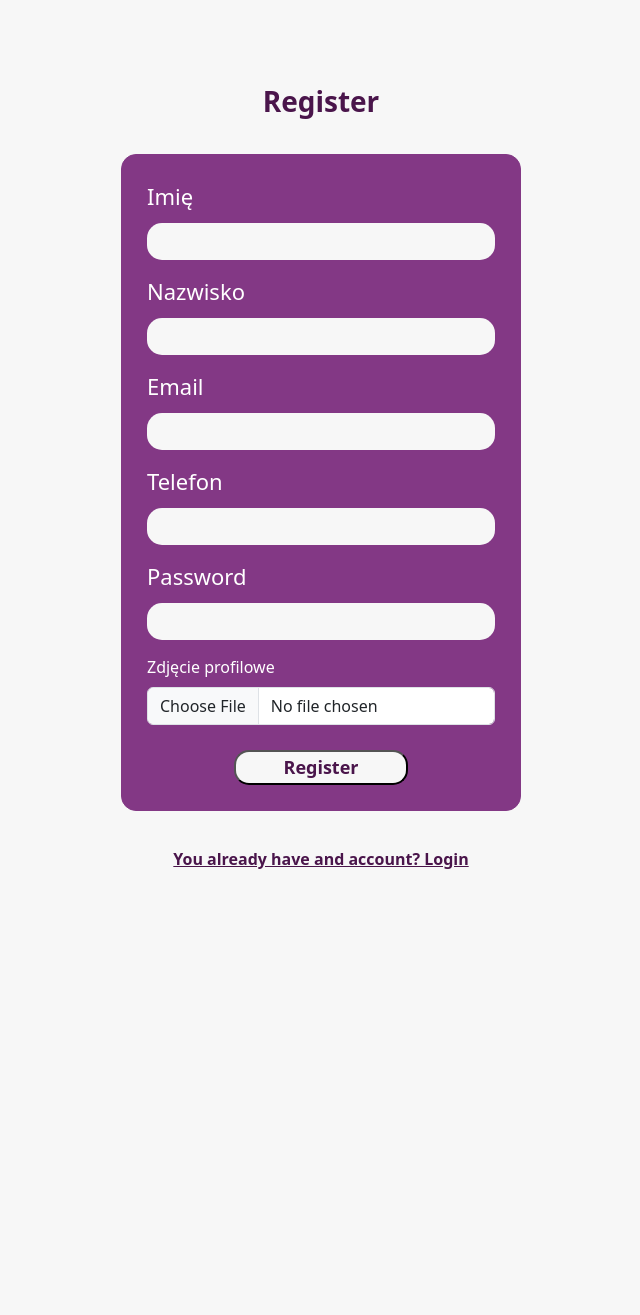
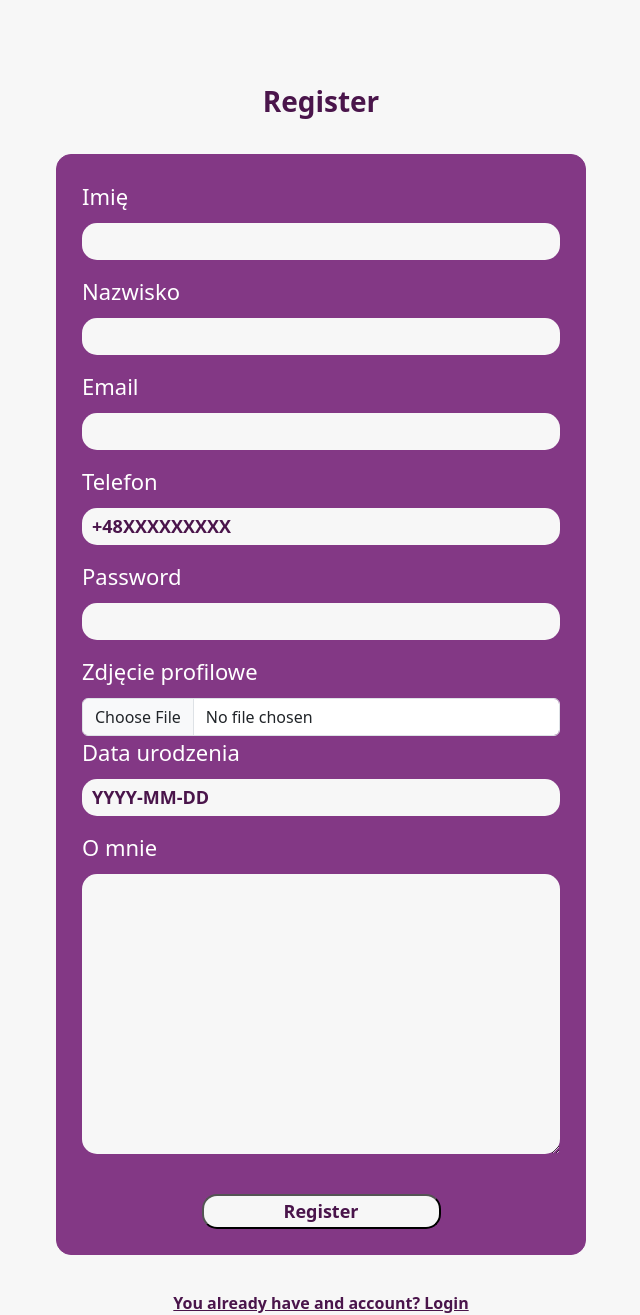
Before and after one commit to smuzka/Pite-Carpooling-site, a Django app: page /register in a window 1280 px wide. Shown: the part 85-1400 px from the top of the page, without its empty margins (319-959 px from the left). Before the commit the page ends 954 px from the top, so only its background shows below. Run offline with Django 4.2, Linux system fonts and the light colour scheme; some libraries are stand-ins or nearby versions.

Commit message:
Added register, login and logout functionality

```diff
--- a/carpooling/carpooling/settings.py
+++ b/carpooling/carpooling/settings.py
@@ -38,6 +38,7 @@ INSTALLED_APPS = [
     "django.contrib.sessions",
     "django.contrib.messages",
     "django.contrib.staticfiles",
+    'widget_tweaks',
     'sass_processor',
     'ideas',
     'bootstrap5',
--- a/carpooling/carpooling/urls.py
+++ b/carpooling/carpooling/urls.py
@@ -25,4 +25,5 @@ urlpatterns = [
     path("profile", views.profile),
     path("search", views.search),
     path("new-route", views.new_route),
+    path("logout", views.logout_request)
 ]
--- a/carpooling/ideas/forms.py
+++ b/carpooling/ideas/forms.py
@@ -1,15 +1,20 @@
 from django import forms
+from django.contrib.auth.forms import AuthenticationForm
+
 from .models import User, Ride, City
 from phonenumber_field.formfields import PhoneNumberField
 
 class UserForm(forms.ModelForm):
     class Meta:
         model = User
-        fields = ['fname', 'lname', 'aboutme', 'birth_date', 'profile_picture', 'email', 'phone_number', 'passwd']
+        fields = ['first_name', 'last_name', 'about_me', 'birth_date', 'profile_picture', 'email', 'phone_number', 'password']
         phone_number = PhoneNumberField()
+        birth_date = forms.DateField()
         widgets = {
-            'passwd': forms.PasswordInput(),
+            'password': forms.PasswordInput(),
         }
+
+
 
 class RideForm(forms.ModelForm):
     class Meta:
--- a/carpooling/ideas/models.py
+++ b/carpooling/ideas/models.py
@@ -4,17 +4,14 @@ from phonenumber_field.modelfields import PhoneNumberField
 # Create your models here.
 class User(models.Model):
     join_date = models.DateField(auto_now_add=True, blank=True)
-
-    fname = models.CharField(max_length=200)
-    lname = models.CharField(max_length=200)
-    aboutme = models.TextField(blank=True, null=True, default=None)
-    birth_date = models.DateField()
+    first_name = models.CharField(max_length=200)
+    last_name = models.CharField(max_length=200)
+    about_me = models.TextField(blank=True, null=True, default=None)
+    birth_date = models.DateField(default='YYYY-MM-DD')
     profile_picture = models.ImageField(upload_to='pfps', null=True, blank=True)
-
     email = models.EmailField()
-    phone_number = PhoneNumberField(unique=True)
-
-    passwd = models.CharField(max_length=200)
+    phone_number = PhoneNumberField(unique=True, default="+48XXXXXXXXX")
+    password = models.CharField(max_length=200)
 
     def __str__(self):
         return f'{self.lname} {self.fname}'
--- a/carpooling/ideas/views.py
+++ b/carpooling/ideas/views.py
@@ -1,3 +1,5 @@
+from django.contrib.auth.models import User
+from django.http import HttpResponseRedirect
 from django.shortcuts import render, redirect
 from django.contrib import messages
 from .forms import UserForm
@@ -9,30 +11,35 @@ def home(request):
 
 def login_request(request):
     if request.method == "POST":
-        form = AuthenticationForm(request, data=request.POST)
-        if form.is_valid():
-            username = form.cleaned_data.get('username')
-            password = form.cleaned_data.get('password')
-            user = authenticate(username=username, password=password)
-            if user is not None:
-                login(request, user)
-                return redirect("/logged")
-
+        form = AuthenticationForm(data=request.POST)
+        for field in form:
+            print("Field Error:", field.name, field.errors)
+        username = form.cleaned_data.get('username')
+        password = form.cleaned_data.get('password')
+        user = authenticate(username=username, password=password)
+        if user is not None:
+            login(request, user)
+            return redirect("/")
         else:
             messages.error(request, "Invalid username or password")
     form = AuthenticationForm()
     return render(request=request, template_name="loginPage.html", context={"login_form": form})
 
-
-# TODO: match form fields in registerPage with UserForm
-# TODO: override save method to save record to db
 def register_request(request):
     if request.method == "POST":
+        print(request.POST)
         form = UserForm(request.POST)
         if form.is_valid():
-            user = form.save()
-            login(request, user)
-            return redirect("/logged")
+            form.save()
+            email = form.cleaned_data.get('email')
+            password = form.cleaned_data.get('password')
+            first_name = form.cleaned_data.get('first_name')
+            last_name = form.cleaned_data.get('last_name')
+            user = User.objects.create_user(username=email, email=email, password=password, first_name=first_name, last_name=last_name)
+            user.save()
+            user = authenticate(username=email, password=password)
+
+            return HttpResponseRedirect("/")
     form = UserForm()
     return render(request=request, template_name="registerPage.html", context={"register_form": form})
 
--- a/carpooling/templates/header.html
+++ b/carpooling/templates/header.html
@@ -6,8 +6,13 @@
     </a>
 
     <div>
+        {% if not user.is_authenticated %}
         <a class="header-button" href="/login">Login</a>
         <a class="header-button" href="/register">Register</a>
+        {% endif %}
+        {% if user.is_authenticated %}
+            <a class="header-button" href="/logout">Logout</a>
+        {% endif %}
     </div>
 
 </div>
--- a/carpooling/templates/homePage.html
+++ b/carpooling/templates/homePage.html
@@ -10,7 +10,9 @@ Login
 <script src="{% static 'table/js/sortable.min.js' %}"></script>
 
 <div class="home-page">
-
+{% if user.is_authenticated %}
+    <p>Welcome, {{ user.first_name }} {{ user.last_name }}. Thanks for logging in.</p>
+{% endif %}
     <table class="sortable-theme-bootstrap" data-sortable>
         <thead>
             <tr>
--- a/carpooling/templates/registerPage.html
+++ b/carpooling/templates/registerPage.html
@@ -3,37 +3,42 @@
 {% block title %}
 Register
 {% endblock title %}
-
+{% load widget_tweaks %}
 {% block body_data %}
 <div class="login-page">
 
     <div class="login-title">Register</div>
 
-    <form class="login-form">
+    <form class="login-form" method="post">
         {% csrf_token %}
 
-        <label class="login-form-label" for="register-name">Imię</label>
-        <input class="login-form-input" type="text" id="register-name">
 
-        <label class="login-form-label" for="register-surname">Nazwisko</label>
-        <input class="login-form-input" type="text" id="register-surname">
+        <label class="login-form-label">Imię</label>
+        {{ register_form.first_name|add_class:'login-form-input' }}
 
-        <label class="login-form-label" for="register-email">Email</label>
-        <input class="login-form-input" type="text" id="register-email">
+        <label class="login-form-label">Nazwisko</label>
+        {{ register_form.last_name|add_class:'login-form-input' }}
 
-        <label class="login-form-label" for="register-phone-number">Telefon</label>
-        <input class="login-form-input" type="text" id="register-phone-number">
+        <label class="login-form-label">Email</label>
+        {{ register_form.email|add_class:'login-form-input' }}
 
-        <label class="login-form-label" for="register-password">Password</label>
-        <input class="login-form-input" type="password" id="register-password">
+        <label class="login-form-label">Telefon</label>
+        {{ register_form.phone_number|add_class:'login-form-input' }}
 
-        <label for="register-picture" class="form-label">Zdjęcie profilowe</label>
-        <input class="form-control" type="file" id="register-picture">
+        <label class="login-form-label">Password</label>
+        {{ register_form.password|add_class:'login-form-input' }}
 
+        <label class="login-form-label">Zdjęcie profilowe</label>
+        {{ register_form.profile_picture|add_class:'form-control' }}
+
+        <label class="login-form-label">Data urodzenia</label>
+        {{ register_form.birth_date|add_class:'login-form-input' }}
+
+        <label class="login-form-label">O mnie</label>
+        {{ register_form.about_me|add_class:'login-form-input' }}
         <button class="login-form-submit" type="submit">Register</button>
 
     </form>
-
     <a class="login-button-register" href="/login">
         You already have and account? Login
     </a>
--- a/requirements.txt
+++ b/requirements.txt
@@ -9,3 +9,4 @@ phonenumberslite==8.13.2
 Pillow==9.3.0
 soupsieve==2.3.2.post1
 sqlparse==0.4.3
+django-widget_tweaks==1.4.12
```
Also changed, not shown: carpooling/templates/loginPage.html (+4 -7 lines), carpooling/db.sqlite3.
